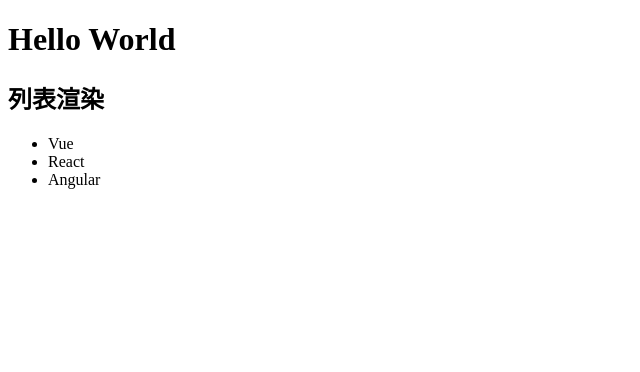
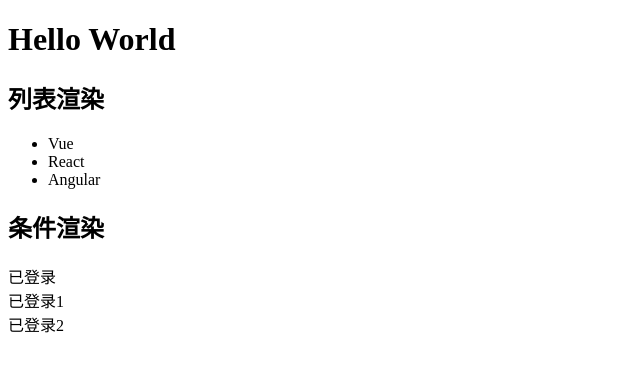
Before and after one commit to YouLe2016/study_react18, a React (Create React App) app: page / in a window 1280 px wide. Shown: the top 372 px of the page, without its empty margins (0-640 px from the left). Built offline with nearby package versions, Linux system fonts and the light colour scheme.

Commit message:
条件渲染

```diff
--- a/src/App.tsx
+++ b/src/App.tsx
@@ -6,6 +6,8 @@ const list = [
   {id:1002, name: 'React'},
   {id:1003, name: 'Angular'}
 ]
+
+const flag = true
 
 function App() {
   return (
@@ -18,6 +20,15 @@ function App() {
           <li key={item.id}>{item.name}</li>
         )}
       </ul>
+
+      <h2>条件渲染</h2>
+      {/*逻辑与*/}
+      {flag && <div>已登录</div>}
+
+      {/*三目运算符*/}
+      {flag ? <div>已登录1</div> : <div>未登录1</div>}
+      <div>{ flag ? '已登录2' : '未登录2'}</div>
+
     </div>
   );
 }
```
